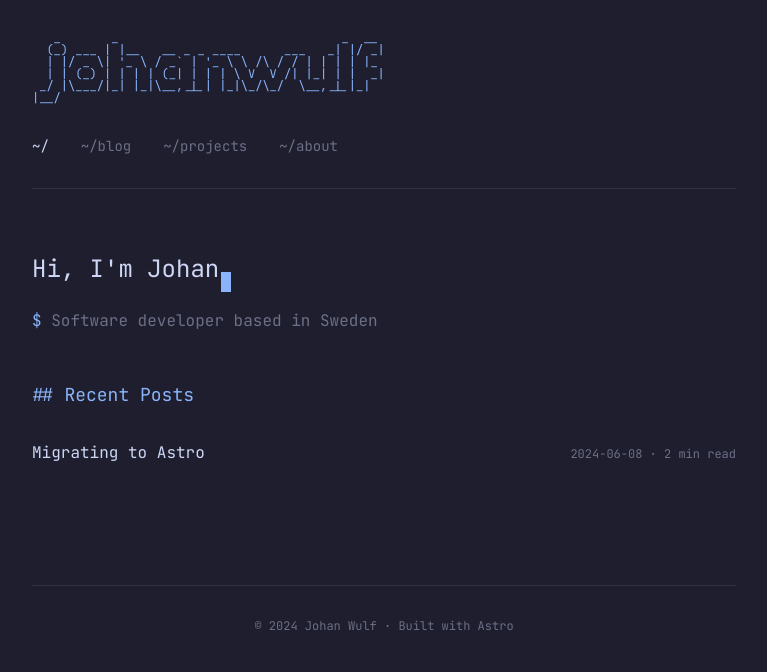
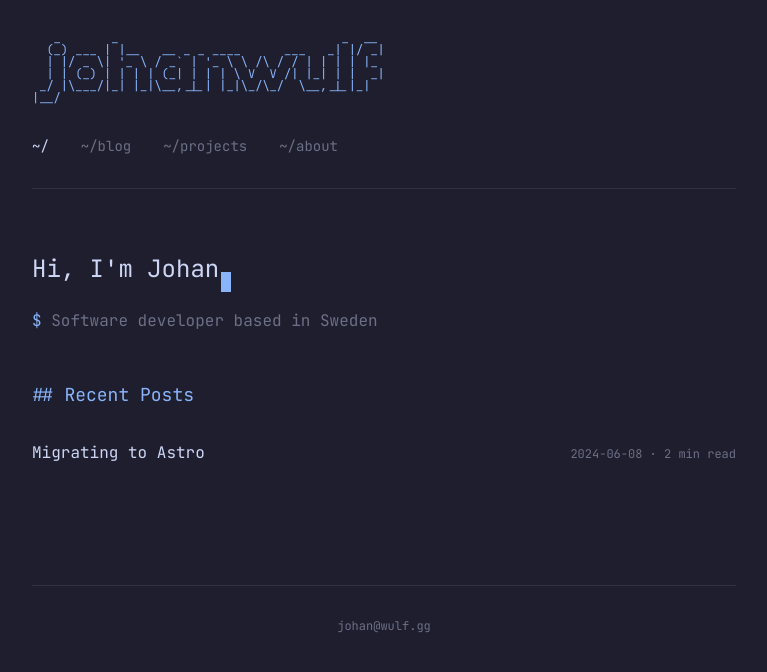
Before and after one commit to johanwulf/johanwulf.github.io, an Astro site: page / in a window 1280 px wide. Shown: the whole page, without its empty margins (256-1023 px from the left). Built offline with nearby package versions, Linux system fonts and the light colour scheme; Astro itself is replaced by a stand-in of ours; some packages are replaced by stand-ins of ours; code samples lack their colours.

Commit message:
chore: clean up

```diff
--- a/src/layouts/BaseLayout.astro
+++ b/src/layouts/BaseLayout.astro
@@ -53,7 +53,7 @@ const navItems = [
       <slot />
     </main>
     <footer class="mt-24 pt-8 border-t border-surface-0 text-center text-overlay-0 text-xs">
-      <p>© 2024 Johan Wulf · Built with Astro</p>
+      <p>johan@wulf.gg</p>
     </footer>
   </div>
 </body>
```
